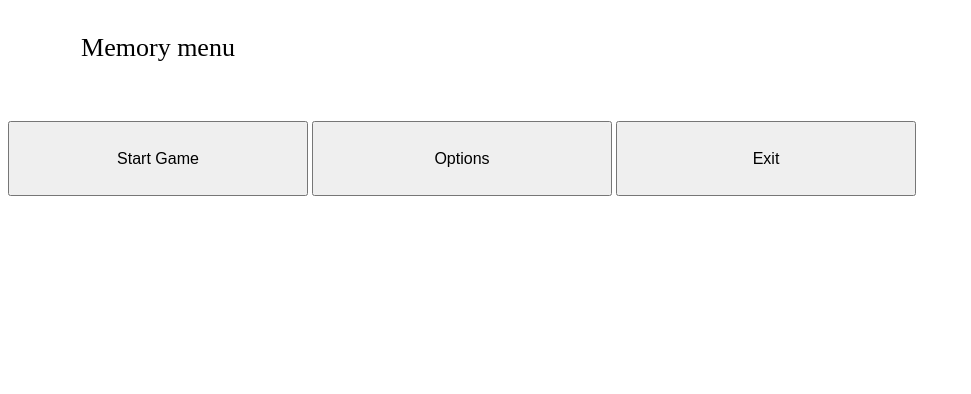
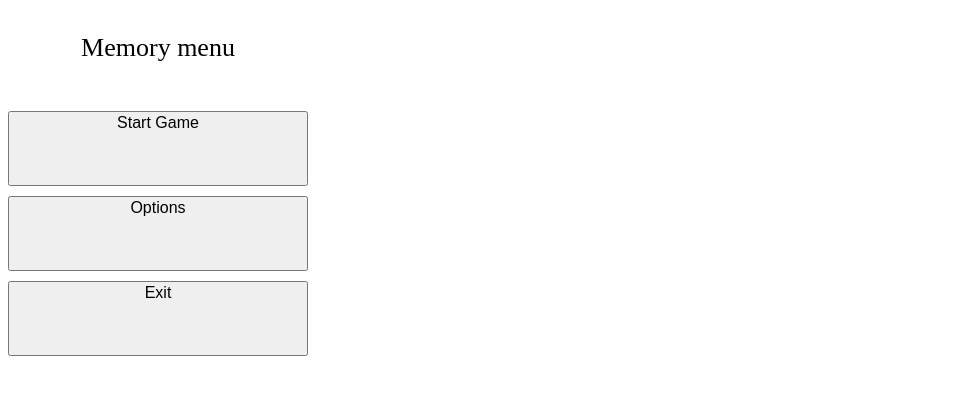
Before and after one commit to enricbesora/EnricBesora-p_individual, a plain HTML site: page pi_2/index.html in a window 1280 px wide. Shown: the whole page, without its empty margins (0-971 px from the left). Drawn offline with Linux system fonts and the light colour scheme.

Commit message:
index 2 grid

```diff
--- a/pi_2/styles/main.css
+++ b/pi_2/styles/main.css
@@ -4,8 +4,7 @@
 }
 
 .menu-object{
-	grid-template-areas:
-	". button .";
+	display: grid;
 	width: 300px;
 	height: 75px;
 	font-size: 16px;
```
